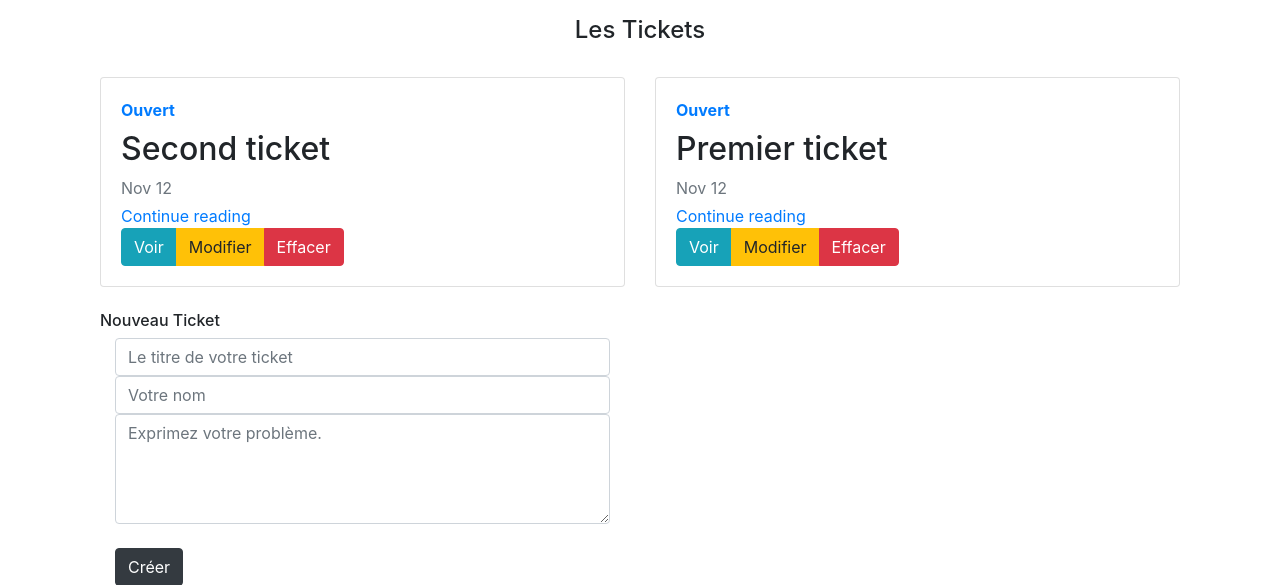
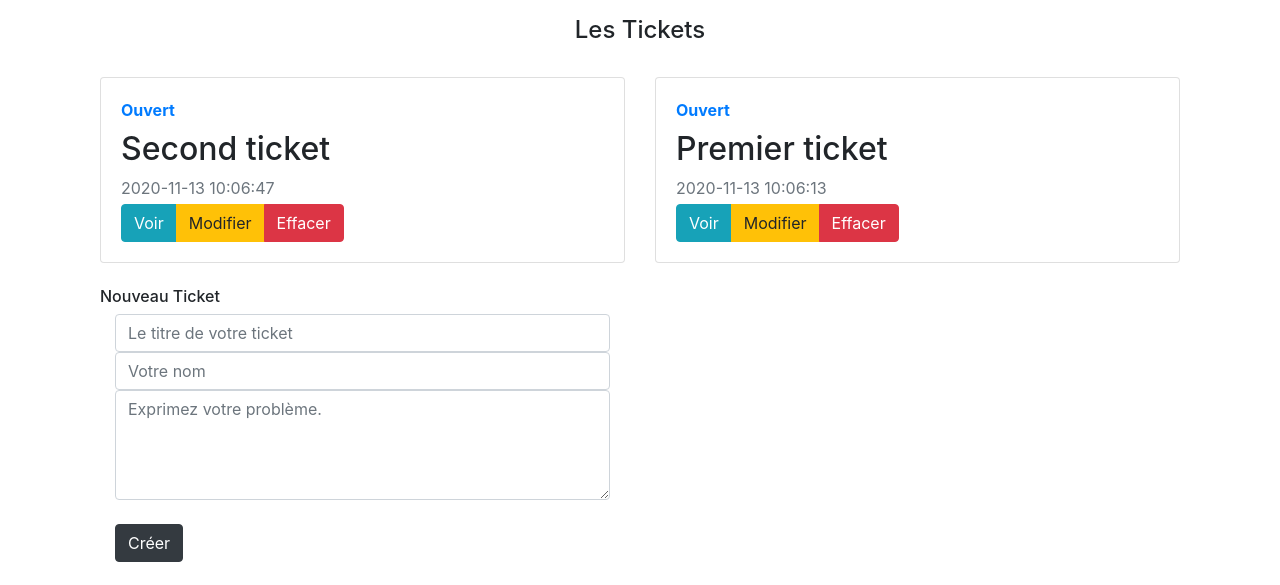
Before and after one commit to ichem27/ticketing, a PHP site: page / in a window 1280 px wide. Shown: the part 56-641 px from the top of the page. Run offline with PHP 8.4, Linux system fonts and the light colour scheme; data comes from the database, SQL or seed files in the repository; some libraries are stand-ins or nearby versions.

Commit message:
ajout date

```diff
--- a/Vue/vueAccueil.php
+++ b/Vue/vueAccueil.php
@@ -27,8 +27,7 @@
                      <strong class="d-inline-block mb-2 text-danger"><?= ($ticket['nometat']) ?></strong>
                   <?php endif; ?>
                   <h2><?= ($ticket['titre']) ?></h2>
-                  <div class="mb-1 text-muted">Nov 12</div>
-                  <a href="#">Continue reading</a>
+                  <div class="mb-1 text-muted"><?= $ticket['date'] ?></div>
                   <div class="btn-group btn-group-toggle" data-toggle="buttons">
 
                      <a class="btn btn-info" href="<?= "index.php?action=ticket&id=" . $ticket['id'] ?>"> Voir
```
